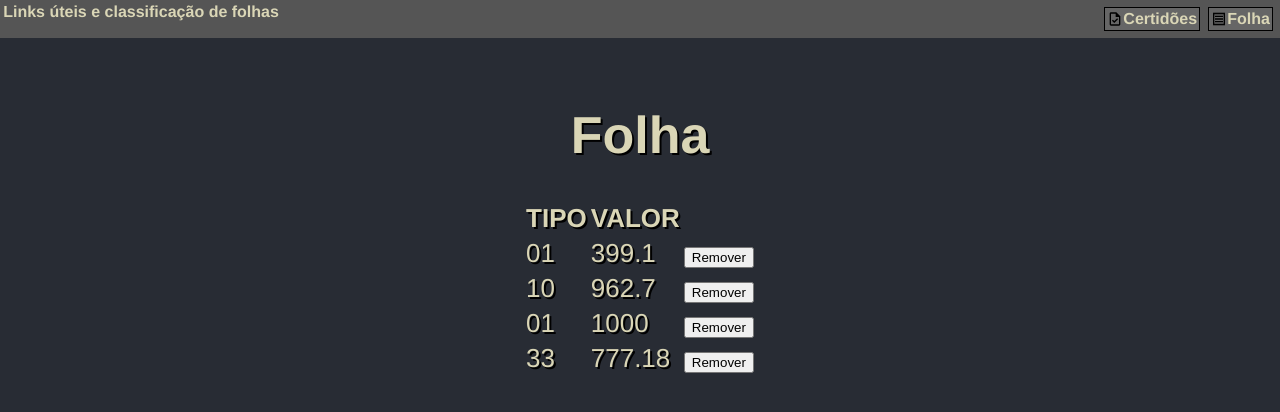
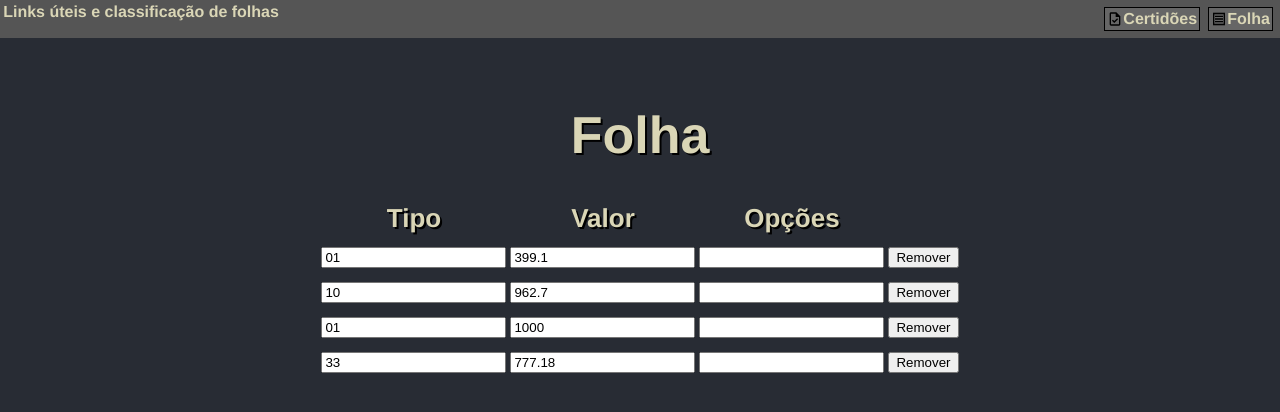
Before and after one commit to Glicio/rctcnds, a React (Create React App) app: page /folha in a window 1280 px wide. Shown: the top 412 px of the page. Built offline with nearby package versions, Linux system fonts and the light colour scheme.

Commit message:
learning react-tables

```diff
--- a/package.json
+++ b/package.json
@@ -10,6 +10,7 @@
     "react-dom": "^17.0.2",
     "react-router-dom": "^6.2.2",
     "react-scripts": "5.0.0",
+    "react-table": "^7.7.0",
     "web-vitals": "^2.1.4"
   },
   "scripts": {
--- a/src/components/Folha.jsx
+++ b/src/components/Folha.jsx
@@ -1,18 +1,55 @@
-import React, { useState } from 'react'
+import React, { useState, useMemo } from 'react'
+import { useTable } from 'react-table/dist/react-table.development'
 
 
 
-let data = [
-    {tipo: "01", valor: 399.10},
-    {tipo: "10", valor: 962.70},
-    {tipo: "01", valor: 1000.00},
-    {tipo: "33", valor: 777.18},
+const data = [
+    {
+        tipo: "01", valor: 399.10
+    },
+    {
+        tipo: "10", valor: 962.70
+    },
+    {
+        tipo: "01", valor: 1000.00
+    },
+    {
+        tipo: "33", valor: 777.18
+    },
 ]
 
 
 
 export default function Folha(props){
+
+    const columns = useMemo(() => [
+        {
+            Header: 'Tipo',
+            accessor: 'tipo',
+        },
+        {
+            Header: 'Valor',
+            accessor: 'valor',
+        },
+        {
+            Header:'Opções',
+            accessor:'opt'
+        },
+    ],[])
+
+    const editableCell= ({value: valorInicial, row: index, column: id}) => {
+        return <input value={valorInicial}/>;
+    }
+
     const [tableData, setTableData] = useState(data)
+    const tableInstance = useTable({columns,data: tableData, defaultColumn: {Cell: editableCell}})
+    const {
+        headers,
+        getTableProps,
+        getTableBodyProps,
+        rows,
+        prepareRow,
+      } = tableInstance
 
     function remover(index){
         let result = []
@@ -24,24 +61,33 @@ export default function Folha(props){
         setTableData(result)
     }
 
+
+
+
     return (
     <>
         <h1>Folha</h1>
-        <table>
+        <table {...getTableProps()}>
             <thead>
                 <tr>
-                    <th>TIPO</th>
-                    <th>VALOR</th>
+                {headers.map((column => {
+                        return <th {...column.getHeaderProps()}>{column.render('Header')}</th>
+                    }))}
                 </tr>
             </thead>
-            <tbody>
-                {tableData.map((item, index) => { return (
-                    <tr key={index}>
-                        <td>{item.tipo}</td>
-                        <td>{item.valor}</td>
-                        <td><button onClick={() => remover(index)}>Remover</button></td>
-                    </tr>
-                )})}
+            <tbody {...getTableBodyProps()}>
+                {rows.map((row) => {
+                    prepareRow(row)
+                    return (
+                        <tr {...row.getRowProps()}>
+                            {row.cells.map((cell) => {
+
+                                return <td {...cell.getCellProps()}>{cell.render('Cell')}</td>
+                            })}
+                            <td key={row.index}><button onClick={() => {remover(row.index)}}>Remover</button></td>
+                        </tr>
+                    )
+                })}
             </tbody>
         </table>
     </>)
```
Also changed, not shown: 1 other file (tests, documents, lock files or other folders).
